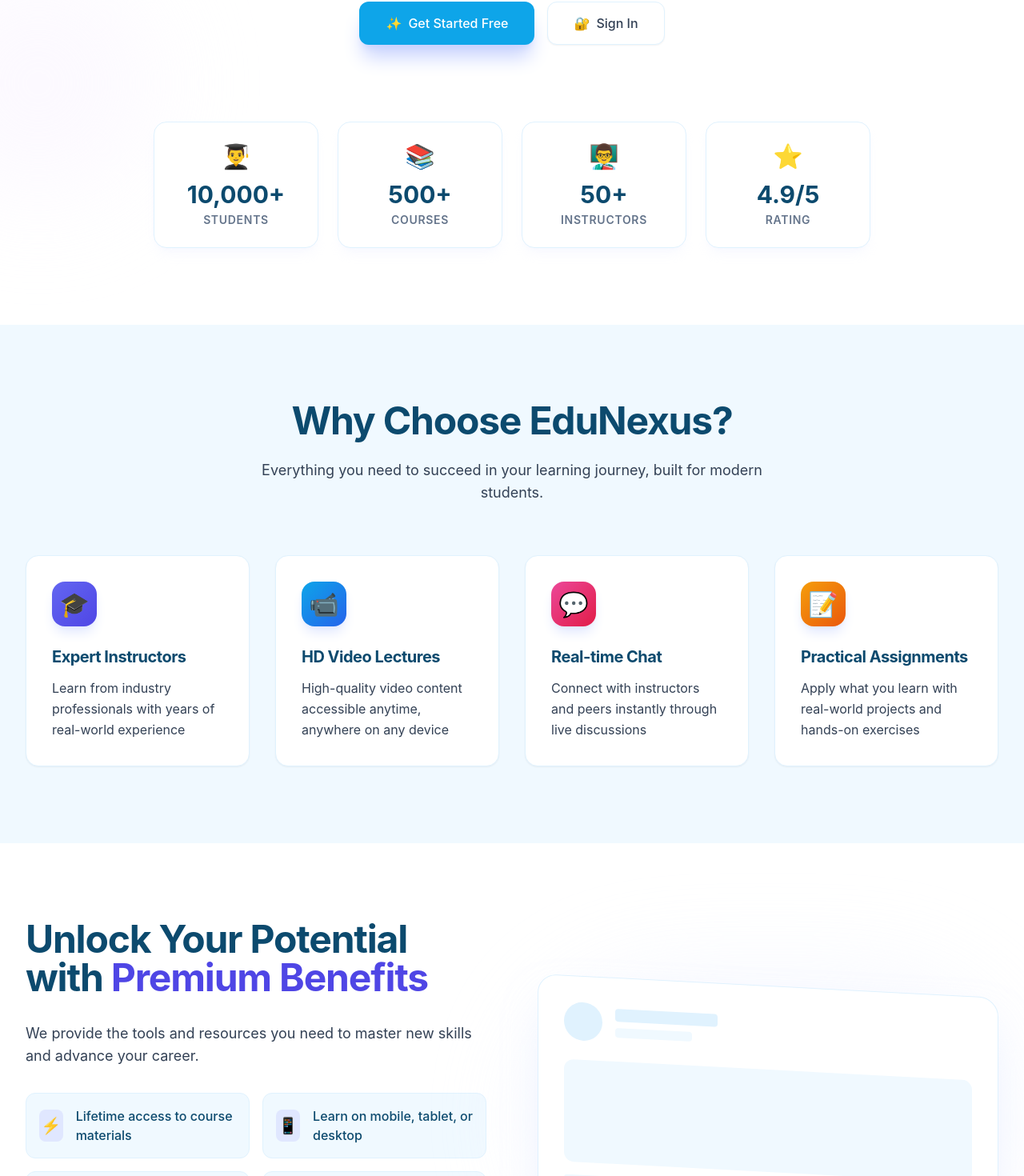
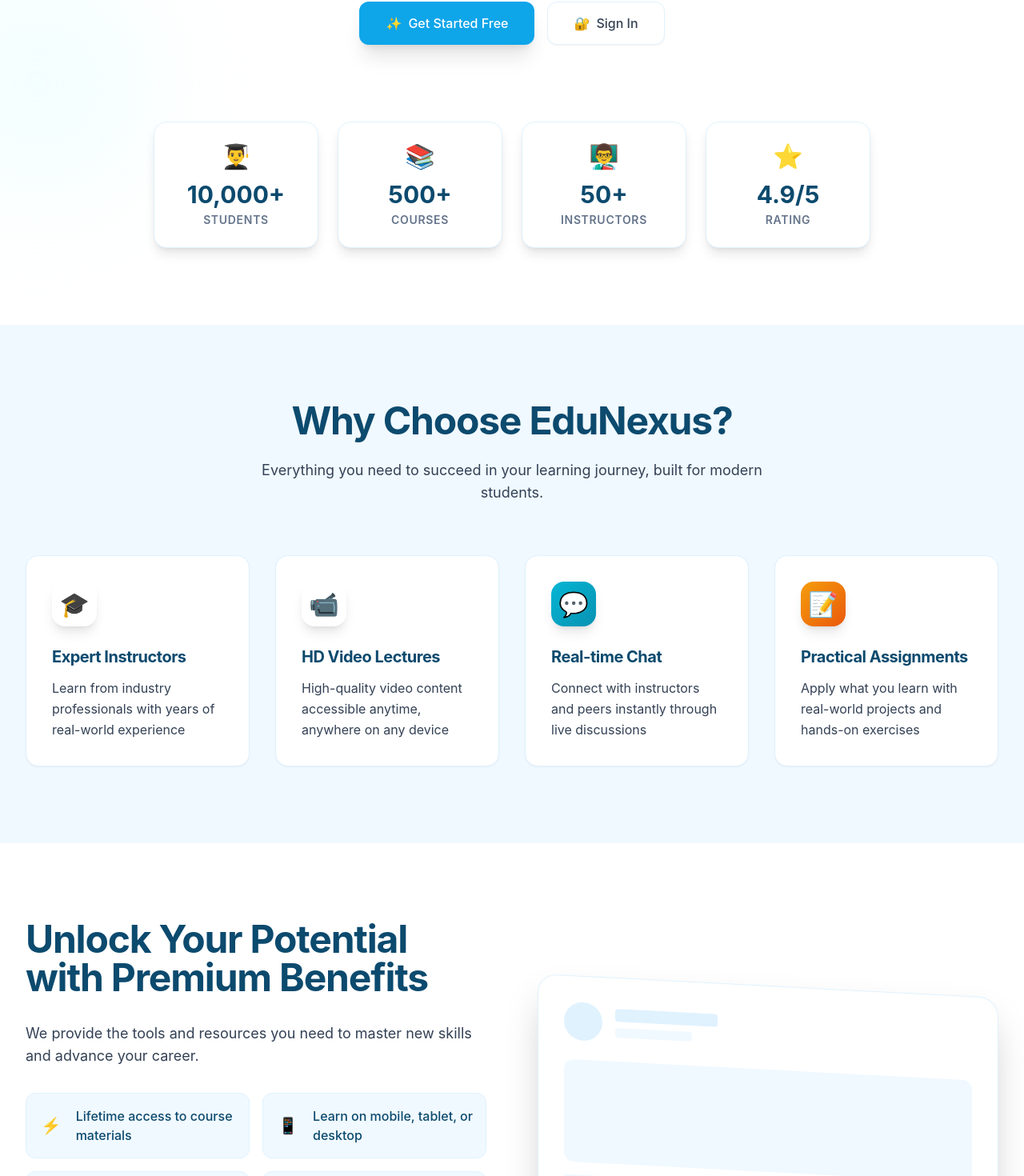
Before and after one commit to JAGADISHSUNILPEDNEKAR/edunexus, a React (Vite) app in the folder client/: page / in a window 1280 px wide. Shown: the part 567-2037 px from the top of the page at 80% size. Built offline with nearby package versions, Linux system fonts and the light colour scheme; no server answers.

Commit message:
Consistency

```diff
--- a/client/src/components/landing/LandingPage.jsx
+++ b/client/src/components/landing/LandingPage.jsx
@@ -9,19 +9,19 @@
       icon: '🎓',
       title: 'Expert Instructors',
       description: 'Learn from industry professionals with years of real-world experience',
-      gradient: 'from-indigo-500 to-indigo-600'
+      gradient: 'from-brand-500 to-brand-600'
     },
     {
       icon: '📹',
       title: 'HD Video Lectures',
       description: 'High-quality video content accessible anytime, anywhere on any device',
-      gradient: 'from-sky-500 to-blue-600'
+      gradient: 'from-brand-400 to-brand-600'
     },
     {
       icon: '💬',
       title: 'Real-time Chat',
       description: 'Connect with instructors and peers instantly through live discussions',
-      gradient: 'from-pink-500 to-rose-600'
+      gradient: 'from-secondary-500 to-secondary-600'
     },
     {
       icon: '📝',
@@ -46,15 +46,15 @@
       <section className="relative pt-32 pb-24 overflow-hidden">
         {/* Background Elements */}
         <div className="absolute inset-0 pointer-events-none">
-          <div className="absolute -top-24 -right-24 w-96 h-96 bg-indigo-50 rounded-full blur-3xl opacity-60"></div>
-          <div className="absolute top-1/2 -left-24 w-72 h-72 bg-purple-50 rounded-full blur-3xl opacity-60"></div>
+          <div className="absolute -top-24 -right-24 w-96 h-96 bg-brand-50 rounded-full blur-3xl opacity-60"></div>
+          <div className="absolute top-1/2 -left-24 w-72 h-72 bg-secondary-50 rounded-full blur-3xl opacity-60"></div>
         </div>
 
         <div className="container-custom relative z-10 text-center">
           <div className="max-w-4xl mx-auto space-y-8">
             <h1 className="text-5xl md:text-7xl font-extrabold text-text-primary tracking-tight leading-tight">
               Transform Your Future with <br />
-              <span className="text-transparent bg-clip-text bg-gradient-to-r from-indigo-600 to-purple-600">
+              <span className="text-transparent bg-clip-text bg-gradient-to-r from-brand-600 to-secondary-600">
                 EduNexus
               </span>
             </h1>
@@ -66,7 +66,7 @@
             <div className="flex flex-col sm:flex-row gap-4 justify-center pt-4">
               {isAuthenticated ? (
                 <>
-                  <Link to={`/dashboard/${user?.role}`} className="btn btn-primary btn-large shadow-xl shadow-indigo-200 hover:shadow-2xl hover:shadow-indigo-300 transform hover:-translate-y-1 transition-all">
+                  <Link to={`/dashboard/${user?.role}`} className="btn btn-primary btn-large shadow-xl shadow-brand-200 hover:shadow-2xl hover:shadow-brand-300 transform hover:-translate-y-1 transition-all">
                     <span>🎯</span>
                     <span>Go to Dashboard</span>
                   </Link>
@@ -77,7 +77,7 @@
                 </>
               ) : (
                 <>
-                  <Link to="/register" className="btn btn-primary btn-large shadow-xl shadow-indigo-200 hover:shadow-2xl hover:shadow-indigo-300 transform hover:-translate-y-1 transition-all">
+                  <Link to="/register" className="btn btn-primary btn-large shadow-xl shadow-brand-200 hover:shadow-2xl hover:shadow-brand-300 transform hover:-translate-y-1 transition-all">
                     <span>✨</span>
                     <span>Get Started Free</span>
                   </Link>
@@ -99,7 +99,7 @@
               ].map((stat, index) => (
                 <div
                   key={index}
-                  className="p-6 rounded-2xl bg-bg-primary border border-border-light shadow-lg shadow-indigo-100/20 hover:-translate-y-1 transition-transform duration-300"
+                  className="p-6 rounded-2xl bg-bg-primary border border-border-light shadow-lg shadow-brand-100/20 hover:-translate-y-1 transition-transform duration-300"
                 >
                   <div className="text-3xl mb-3 inline-block">{stat.icon}</div>
                   <div className="text-3xl font-bold text-text-primary mb-1">
@@ -131,7 +131,7 @@
                 key={index}
                 className="bg-bg-primary rounded-2xl p-8 shadow-sm hover:shadow-xl hover:-translate-y-1 transition-all duration-300 border border-border-light"
               >
-                <div className={`w-14 h-14 mb-6 rounded-2xl bg-gradient-to-br ${feature.gradient} flex items-center justify-center text-3xl text-white shadow-lg shadow-indigo-100`}>
+                <div className={`w-14 h-14 mb-6 rounded-2xl bg-gradient-to-br ${feature.gradient} flex items-center justify-center text-3xl text-white shadow-lg shadow-brand-100`}>
                   {feature.icon}
                 </div>
                 <h3 className="text-xl font-bold text-text-primary mb-3">{feature.title}</h3>
@@ -150,7 +150,7 @@
           <div className="flex flex-col md:flex-row items-center gap-16">
             <div className="flex-1 space-y-8">
               <h2 className="text-3xl md:text-5xl font-bold text-text-primary leading-tight">
-                Unlock Your Potential with <span className="text-indigo-600">Premium Benefits</span>
+                Unlock Your Potential with <span className="text-brand-600">Premium Benefits</span>
               </h2>
               <p className="text-text-secondary text-lg">
                 We provide the tools and resources you need to master new skills and advance your career.
@@ -162,7 +162,7 @@
                     key={index}
                     className="flex items-center gap-4 p-4 rounded-xl bg-bg-secondary border border-border-light"
                   >
-                    <div className="w-10 h-10 rounded-lg bg-indigo-100 flex items-center justify-center text-xl text-indigo-600">
+                    <div className="w-10 h-10 rounded-lg bg-brand-100 flex items-center justify-center text-xl text-brand-600">
                       {benefit.icon}
                     </div>
                     <span className="font-medium text-text-primary">
@@ -174,8 +174,8 @@
             </div>
 
             <div className="flex-1 relative">
-              <div className="absolute inset-0 bg-indigo-50 blur-3xl rounded-full opacity-60"></div>
-              <div className="relative bg-bg-primary rounded-3xl p-8 border border-border-light shadow-2xl shadow-indigo-100/50 skew-y-3 hover:skew-y-0 transition-transform duration-500">
+              <div className="absolute inset-0 bg-brand-50 blur-3xl rounded-full opacity-60"></div>
+              <div className="relative bg-bg-primary rounded-3xl p-8 border border-border-light shadow-2xl shadow-brand-100/50 skew-y-3 hover:skew-y-0 transition-transform duration-500">
                 <div className="flex items-center gap-4 mb-6">
                   <div className="w-12 h-12 rounded-full bg-bg-tertiary"></div>
                   <div>
@@ -240,7 +240,7 @@
                     <div className="font-bold text-text-primary text-lg">
                       {testimonial.name}
                     </div>
-                    <div className="text-indigo-600 text-sm font-medium">
+                    <div className="text-brand-600 text-sm font-medium">
                       {testimonial.role}
                     </div>
                   </div>
--- a/client/src/index.css
+++ b/client/src/index.css
@@ -30,6 +30,30 @@
     /* Sky 600 */
     --brand-light: 56 189 248;
     /* Sky 400 */
+
+    --brand-50: 240 249 255;
+    --brand-100: 224 242 254;
+    --brand-200: 186 230 253;
+    --brand-300: 125 211 252;
+    --brand-400: 56 189 248;
+    --brand-500: 14 165 233;
+    --brand-600: 2 132 199;
+    --brand-700: 3 105 161;
+    --brand-800: 7 89 133;
+    --brand-900: 12 74 110;
+    --brand-950: 8 47 73;
+
+    /* Secondary Colors (Cyan) */
+    --secondary-50: 236 254 255;
+    --secondary-100: 207 250 254;
+    --secondary-200: 165 243 252;
+    --secondary-300: 103 232 249;
+    --secondary-400: 34 211 238;
+    --secondary-500: 6 182 212;
+    --secondary-600: 8 145 178;
+    --secondary-700: 14 116 144;
+    --secondary-800: 21 94 117;
+    --secondary-900: 22 78 99;
   }
 
   .dark {
--- a/client/tailwind.config.js
+++ b/client/tailwind.config.js
@@ -24,30 +24,31 @@
         'brand-dark': 'rgb(var(--brand-dark) / <alpha-value>)',
         'brand-light': 'rgb(var(--brand-light) / <alpha-value>)',
 
+        // Map standard palettes to brand colors if needed, or rely on brand-*
         primary: {
-          50: '#f0f9ff',
-          100: '#e0f2fe',
-          200: '#bae6fd',
-          300: '#7dd3fc',
-          400: '#38bdf8',
-          500: '#0ea5e9',
-          600: '#0284c7',
-          700: '#0369a1',
-          800: '#075985',
-          900: '#0c4a6e',
-          950: '#082f49',
+          50: 'rgb(var(--brand-50) / <alpha-value>)',
+          100: 'rgb(var(--brand-100) / <alpha-value>)',
+          200: 'rgb(var(--brand-200) / <alpha-value>)',
+          300: 'rgb(var(--brand-300) / <alpha-value>)',
+          400: 'rgb(var(--brand-400) / <alpha-value>)',
+          500: 'rgb(var(--brand-500) / <alpha-value>)', // usually same as brand-primary
+          600: 'rgb(var(--brand-600) / <alpha-value>)', // usually same as brand-dark
+          700: 'rgb(var(--brand-700) / <alpha-value>)',
+          800: 'rgb(var(--brand-800) / <alpha-value>)',
+          900: 'rgb(var(--brand-900) / <alpha-value>)',
+          950: 'rgb(var(--brand-950) / <alpha-value>)',
         },
         secondary: {
-          50: '#ecfeff',
-          100: '#cffafe',
-          200: '#a5f3fc',
-          300: '#67e8f9',
-          400: '#22d3ee',
-          500: '#06b6d4',
-          600: '#0891b2',
-          700: '#0e7490',
-          800: '#155e75',
-          900: '#164e63',
+          50: 'rgb(var(--secondary-50) / <alpha-value>)',
+          100: 'rgb(var(--secondary-100) / <alpha-value>)',
+          200: 'rgb(var(--secondary-200) / <alpha-value>)',
+          300: 'rgb(var(--secondary-300) / <alpha-value>)',
+          400: 'rgb(var(--secondary-400) / <alpha-value>)',
+          500: 'rgb(var(--secondary-500) / <alpha-value>)',
+          600: 'rgb(var(--secondary-600) / <alpha-value>)',
+          700: 'rgb(var(--secondary-700) / <alpha-value>)',
+          800: 'rgb(var(--secondary-800) / <alpha-value>)',
+          900: 'rgb(var(--secondary-900) / <alpha-value>)',
         },
       },
       fontFamily: {
```
Also changed, not shown: client/src/components/dashboard/StudentDashboard.jsx (+8 -8 lines).
